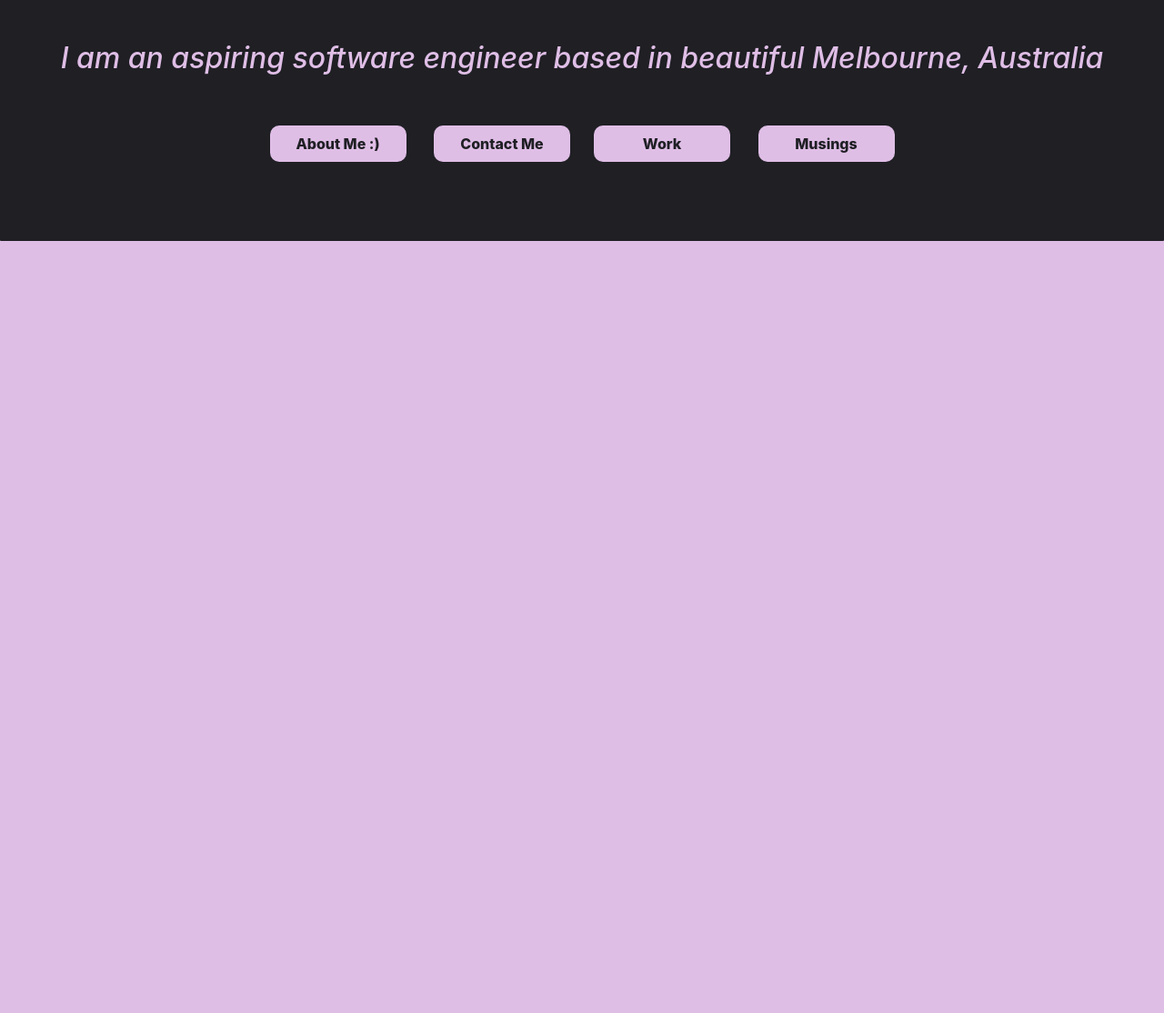
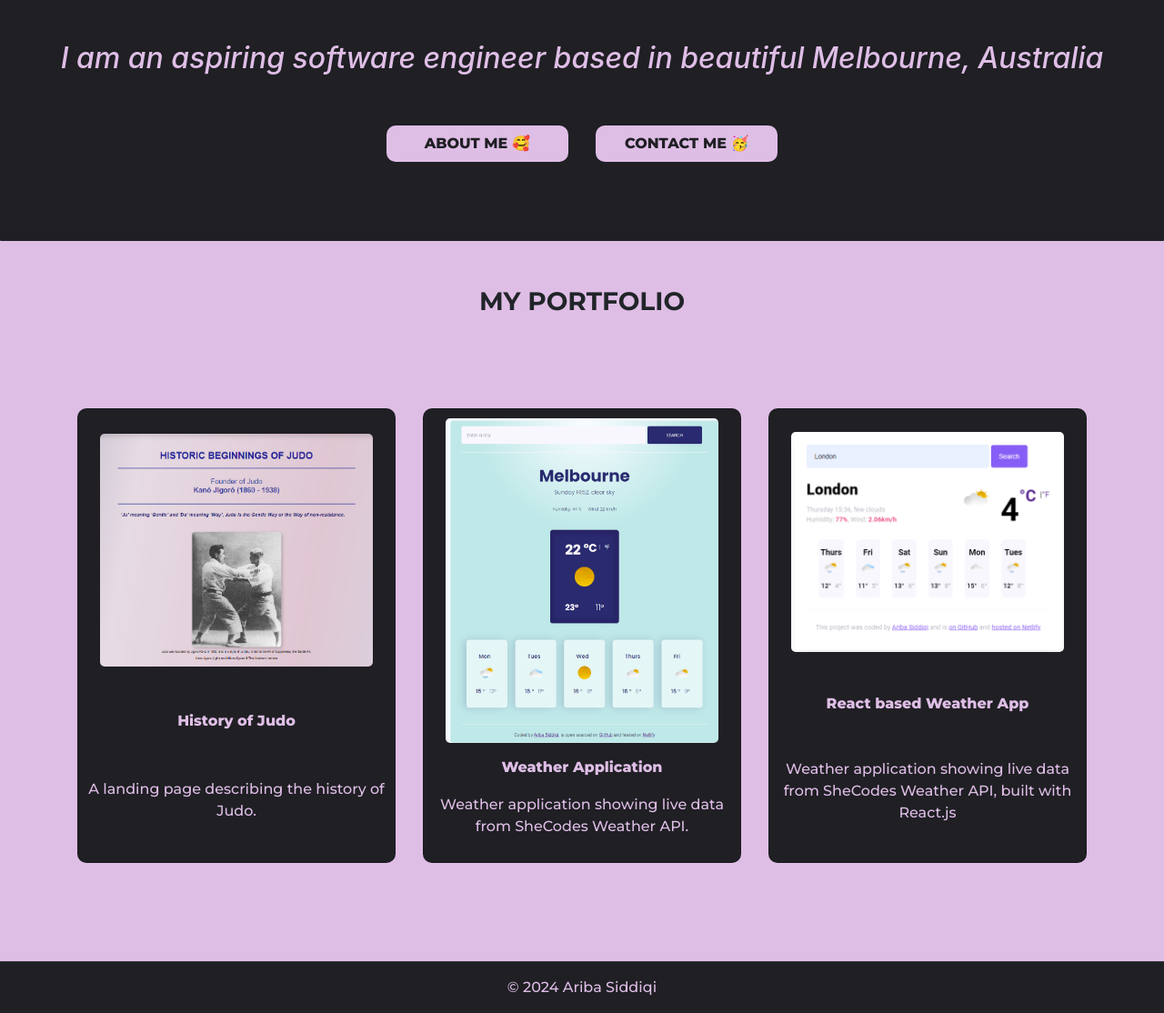
Before and after one commit to asiddiqi16/portfolio, a plain HTML site: page index.html in a window 1280 px wide. Shown: the part 181-1295 px from the top of the page at 91% size. Before the commit the page ends 800 px from the top, so only its background shows below. Drawn offline with nearby package versions, Linux system fonts and the light colour scheme; a web font is replaced by a local one.

Commit message:
added portfolio section, added css

```diff
--- a/css/styles.css
+++ b/css/styles.css
@@ -2,9 +2,9 @@
   --brand-bg-color: #1f1f24;
   --brand-font-color: rgb(223, 190, 230);
 }
-@media (max-width: 578px) {
+@media (max-width: 768px) {
   .biopic {
-    font-size: 24px;
+    font-size: 20px;
   }
 }
 body {
@@ -15,6 +15,11 @@ body {
 
 h2 {
   font-style: italic;
+}
+footer {
+  font-weight: 500;
+  background: var(--brand-bg-color);
+  color: var(--brand-font-color);
 }
 
 .hero {
@@ -37,10 +42,59 @@ h2 {
   background: var(--brand-font-color);
   font-weight: 800;
   border-radius: 10px;
-  width: 150px;
+  width: 200px;
+  margin: 0;
+  text-transform: uppercase;
+}
+.nav-link:hover {
+  color: var(--brand-font-color);
+  background: var(--brand-bg-color);
+}
+
+.icon-link {
+  text-decoration: none;
+  color: var(--brand-font-color);
+  padding: 0;
   margin: 0;
 }
-.nav-link:hover {
-  color: var(--brand-bg-color);
-  box-shadow: inset 0px 0px 5px 1px var(--brand-bg-color);
+
+.icon-link:hover {
+  color: var(--brand-font-color);
+  box-shadow: 5px 5px 50px rgba(223, 190, 230, 0.1);
 }
+
+.work-img {
+  display: block;
+  max-width: 300px;
+  max-height: 3250px;
+  width: auto;
+  height: auto;
+  border-radius: 5px;
+  margin: 0 auto;
+}
+
+.card {
+  background: var(--brand-bg-color);
+  display: flex;
+  justify-content: space-around;
+  margin: 0 auto;
+  width: 350px;
+  height: 500px;
+  border-radius: 10px;
+}
+.card-title {
+  color: var(--brand-font-color);
+  font-weight: 800;
+  margin-top: 10px;
+  text-align: center;
+}
+.card-content {
+  color: var(--brand-font-color);
+  text-align: center;
+  display: grid;
+  grid-template-columns: auto auto auto;
+}
+
+.portfolio {
+  margin: 100px;
+}
--- a/index.html
+++ b/index.html
@@ -33,7 +33,13 @@
     <div class="hero">
       <h3>Hi ! 👋</h3>
       <h1 class="montserrat-normal mt-3">
-        My name is <strong>Ariba </strong><i class="fa-brands fa-linkedin"></i>
+        My name is <strong>Ariba </strong
+        ><a
+          href="https://www.linkedin.com/in/aribasiddiqi/"
+          class="icon-link"
+          target="_blank"
+          ><i class="fa-brands fa-linkedin"></i
+        ></a>
       </h1>
       <h2 class="biopic d-flex justify-content-center my-5">
         I am an aspiring software engineer based in beautiful Melbourne,
@@ -43,24 +49,68 @@
         <div class="d-grid gap-2 d-mb-block row justify-content-center">
           <div class="col-xs-6">
             <button class="btn">
-              <a href="/" class="nav-link">About Me :)</a>
-            </button>
-
-            <button class="btn">
-              <a href="/" class="nav-link">Contact Me</a>
-            </button>
-          </div>
-          <div class="col-xs-6">
-            <button class="btn">
-              <a href="/" class="nav-link">Work</a>
+              <a href="/about.html" class="nav-link montserrat-normal"
+                >About Me 🥰</a
+              >
             </button>
             <button class="btn">
-              <a href="/" class="nav-link">Musings</a>
+              <a href="/contact.html" class="nav-link montserrat-normal"
+                >Contact Me 🥳</a
+              >
             </button>
           </div>
         </div>
       </div>
     </div>
+    <h3 class="montserrat-normal text-uppercase text-center mb-5">
+      <strong>My Portfolio </strong>
+    </h3>
+    <div class="container portfolio mx-auto">
+      <div
+        class="d-grid gap-2 d-mb-block row justify-content-center montserrat-normal"
+      >
+        <div class="col-mb-3 p-2 mb-2 card">
+          <a
+            href="https://www.shecodes.io/cohorts/1467/projects/1903339"
+            target="_blank"
+            ><img src="/images/judo.png" class="work-img"
+          /></a>
+          <p class="card-title">History of Judo</p>
+          <p class="card-content">
+            A landing page describing the history of Judo.
+          </p>
+        </div>
+        <div class="col-mb-3 p-2 mb-2 card">
+          <a
+            href="https://www.shecodes.io/cohorts/1592/projects/2098229"
+            target="_blank"
+            ><img src="/images/weatherapp_vanilla_js.png" class="work-img"
+          /></a>
+          <p class="card-title">Weather Application</p>
+          <p class="card-content">
+            Weather application showing live data from SheCodes Weather API.
+          </p>
+        </div>
+        <div class="col-mb-3 p-2 mb-2 card">
+          <a
+            href="https://www.shecodes.io/cohorts/1736/projects/2191377"
+            target="_blank"
+            ><img src="/images/weatherapp.png" class="work-img"
+          /></a>
+          <p class="card-title">React based Weather App</p>
+          <p class="card-content">
+            Weather application showing live data from SheCodes Weather API,
+            built with React.js
+          </p>
+        </div>
+      </div>
+    </div>
+
+    <footer
+      class="border-top border-dark p-3 montserrat-normal mt-5 text-center"
+    >
+      <span class="p-2"> © 2024 Ariba Siddiqi</span>
+    </footer>
     <script
       src="https://code.jquery.com/jquery-3.4.1.slim.min.js"
       integrity="sha384-J6qa4849blE2+poT4WnyKhv5vZF5SrPo0iEjwBvKU7imGFAV0wwj1yYfoRSJoZ+n"
```
Also changed, not shown: images/judo.png (added), images/weatherapp.png (added), images/weatherapp_vanilla_js.png (added).
